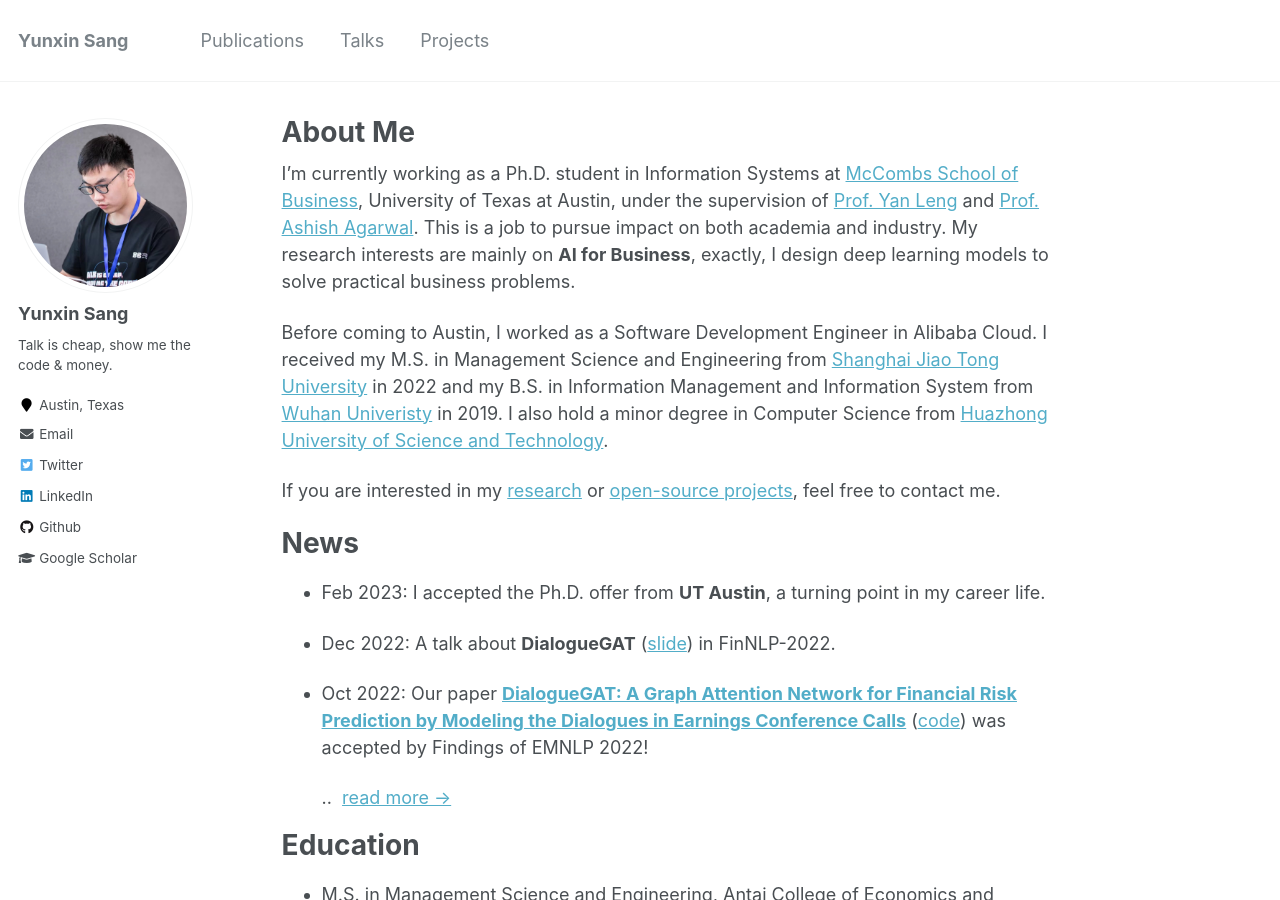
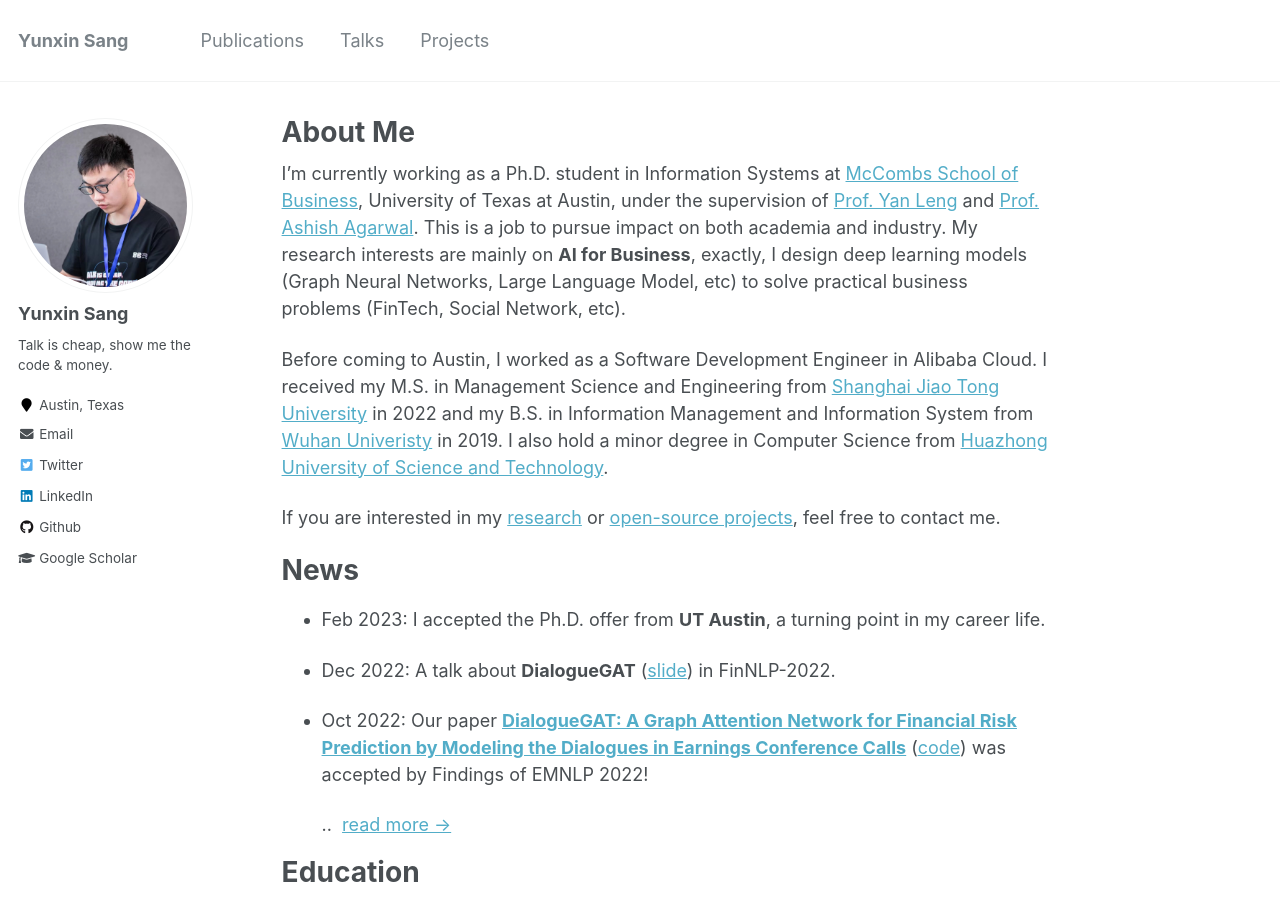
Before and after one commit to sangyx/sangyx.github.io, a Jekyll site: the page built from _pages/about.md, in a window 1280 px wide and 900 px high. Built offline with Jekyll 4.4.1, drawn with Linux system fonts in a browser that asks for light colours.

```diff
--- a/_pages/about.md
+++ b/_pages/about.md
@@ -8,7 +8,7 @@ redirect_from:
   - /about.html
 ---
 
-I'm currently working as a Ph.D. student in Information Systems at [McCombs School of Business](https://www.mccombs.utexas.edu/), University of Texas at Austin, under the supervision of [Prof. Yan Leng](https://yleng.github.io/www/) and [Prof. Ashish Agarwal](https://sites.google.com/site/ashish1site#h.rmjecyvml6f1). This is a job to pursue impact on both academia and industry. My research interests are mainly on **AI for Business**, exactly, I design deep learning models to solve practical business problems.
+I'm currently working as a Ph.D. student in Information Systems at [McCombs School of Business](https://www.mccombs.utexas.edu/), University of Texas at Austin, under the supervision of [Prof. Yan Leng](https://yleng.github.io/www/) and [Prof. Ashish Agarwal](https://sites.google.com/site/ashish1site#h.rmjecyvml6f1). This is a job to pursue impact on both academia and industry. My research interests are mainly on **AI for Business**, exactly, I design deep learning models (Graph Neural Networks, Large Language Model, etc) to solve practical business problems (FinTech, Social Network, etc).
 
 Before coming to Austin, I worked as a Software Development Engineer in Alibaba Cloud. I received my M.S. in Management Science and Engineering from [Shanghai Jiao Tong University](https://www.sjtu.edu.cn/) in 2022 and my B.S. in Information Management and Information System from [Wuhan Univeristy](https://www.whu.edu.cn/) in 2019. I also hold a minor degree in Computer Science from [Huazhong University of Science and Technology](https://www.hust.edu.cn/).
 
```
Also changed, not shown: _pages/projects.md (+1 -0 lines).
